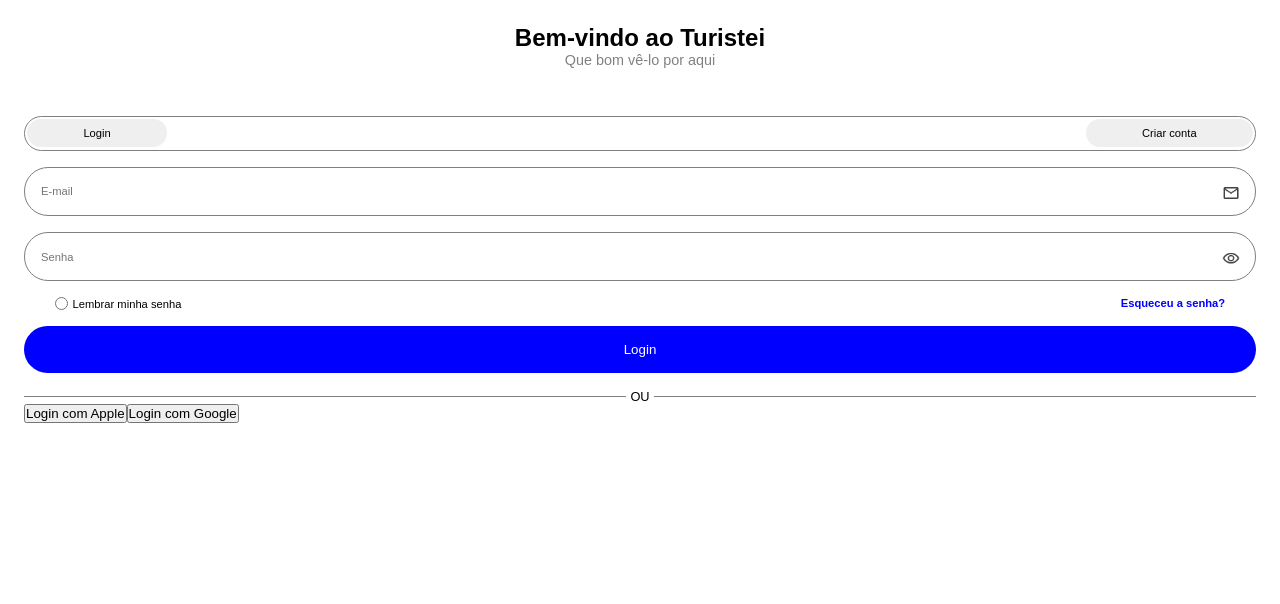
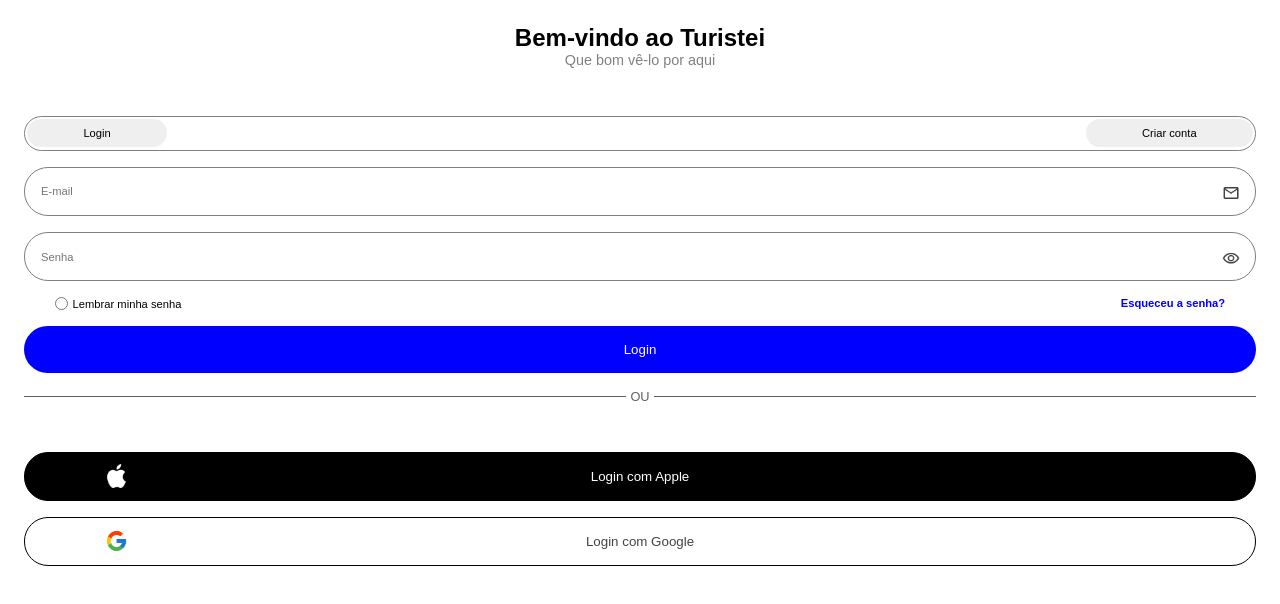
Before and after one commit to FabricioBasilio/pagina-login-turistei, a React (Vite) app: page / in a window 1280 px wide. Shown: the top 604 px of the page. Built offline with nearby package versions, Linux system fonts and the light colour scheme.

Commit message:
feat: estilizacao da secao dos botoes de login

```diff
--- a/src/components/LinhaSegmentacao/LinhaSegmentacao.scss
+++ b/src/components/LinhaSegmentacao/LinhaSegmentacao.scss
@@ -2,12 +2,14 @@
   font-size: 0.8rem;
   display: flex;
   align-items: center;
+  margin-bottom: 3rem;
+  color: #636363;
 
   &::before,
   &::after {
       content: "";
       display: inline-block;
-      background-color: gray;
+      background-color: #636363;
       height: 0.05rem;
       width: 100%;
 
--- a/src/components/SecaoBotoesLogin/SecaoBotoesLogin.jsx
+++ b/src/components/SecaoBotoesLogin/SecaoBotoesLogin.jsx
@@ -1,8 +1,14 @@
+import "./SecaoBotoesLogin.scss"
+import apple_logo from "../../assets/images/apple_logo.png"
+import google_logo from "../../assets/images/google_logo.png"
+
+
+
 function SecaoBotoesLogin() {
   return (
-    <section>
-      <button>Login com Apple</button>
-      <button>Login com Google</button>
+    <section className="login_card__secao_botoes">
+      <button><img src={apple_logo} alt="Ícone" /><p>Login com Apple</p></button>
+      <button><img src={google_logo} alt="Ícone" /><p>Login com Google</p></button>
     </section>
   );
 }
--- /dev/null
+++ b/src/components/SecaoBotoesLogin/SecaoBotoesLogin.scss
@@ -0,0 +1,34 @@
+$radius_padrao: 1.5rem;
+$border_botoes: 0.12rem solid black;
+
+.login_card__secao_botoes {
+  display: flex;
+  flex-direction: column;
+  gap: 1rem;
+
+  button {
+    background-color: blue;
+    border: none;
+    color: white;
+    border-radius: $radius_padrao;
+    padding: 1rem 0;
+    position: relative;
+    border: $border_botoes;
+
+    &:first-child {
+      background-color: black;
+    }
+
+    &:last-child {
+      color: #434343;
+      background-color: white;
+    }
+
+    img {
+      position: absolute;
+      top: 0.7rem;
+      left: 5rem;
+      width: 1.45rem;
+    }
+  }
+}
```
Also changed, not shown: src/assets/images/apple_logo.png (renamed from src/assets/images/apple.png), src/assets/images/google_logo.png (added).
